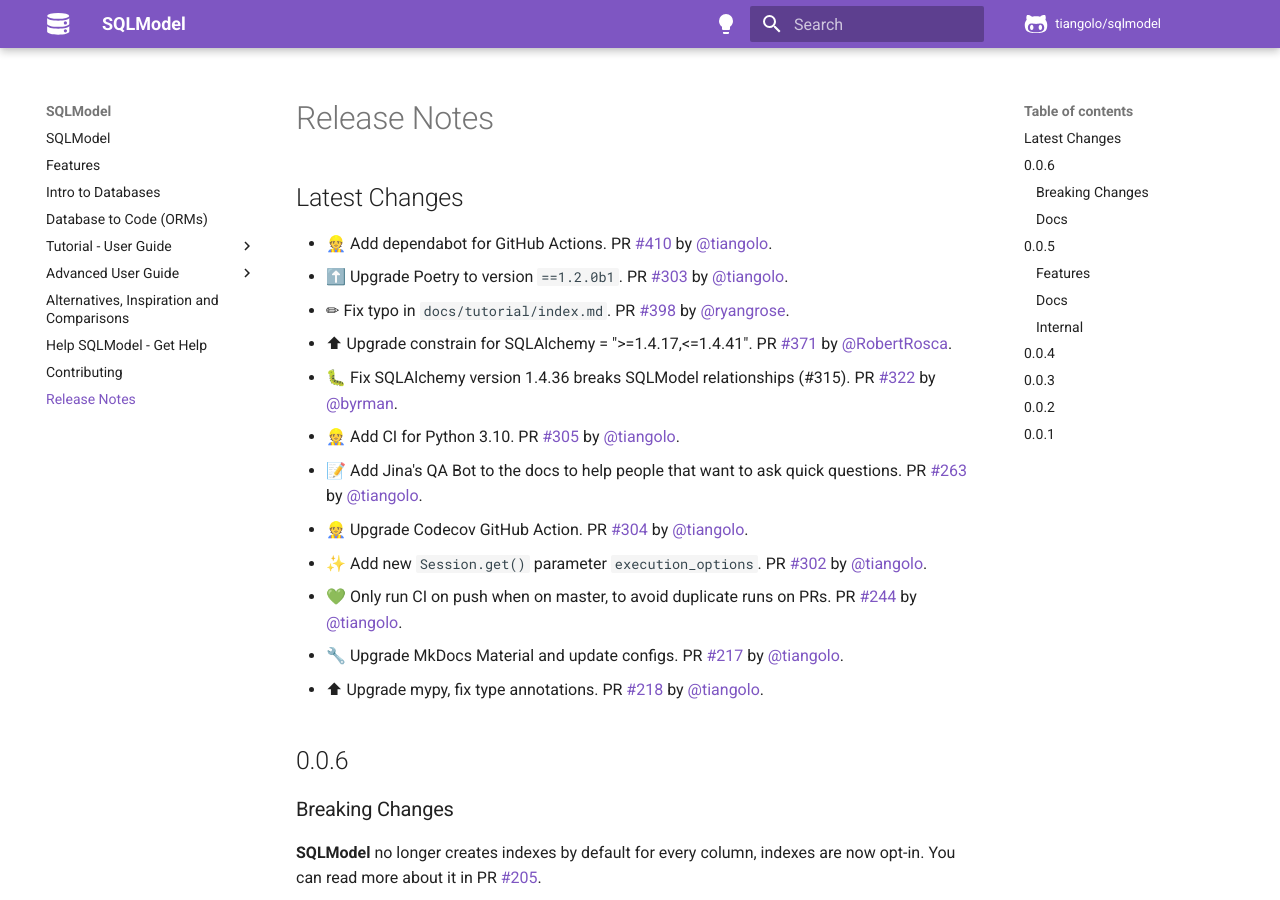
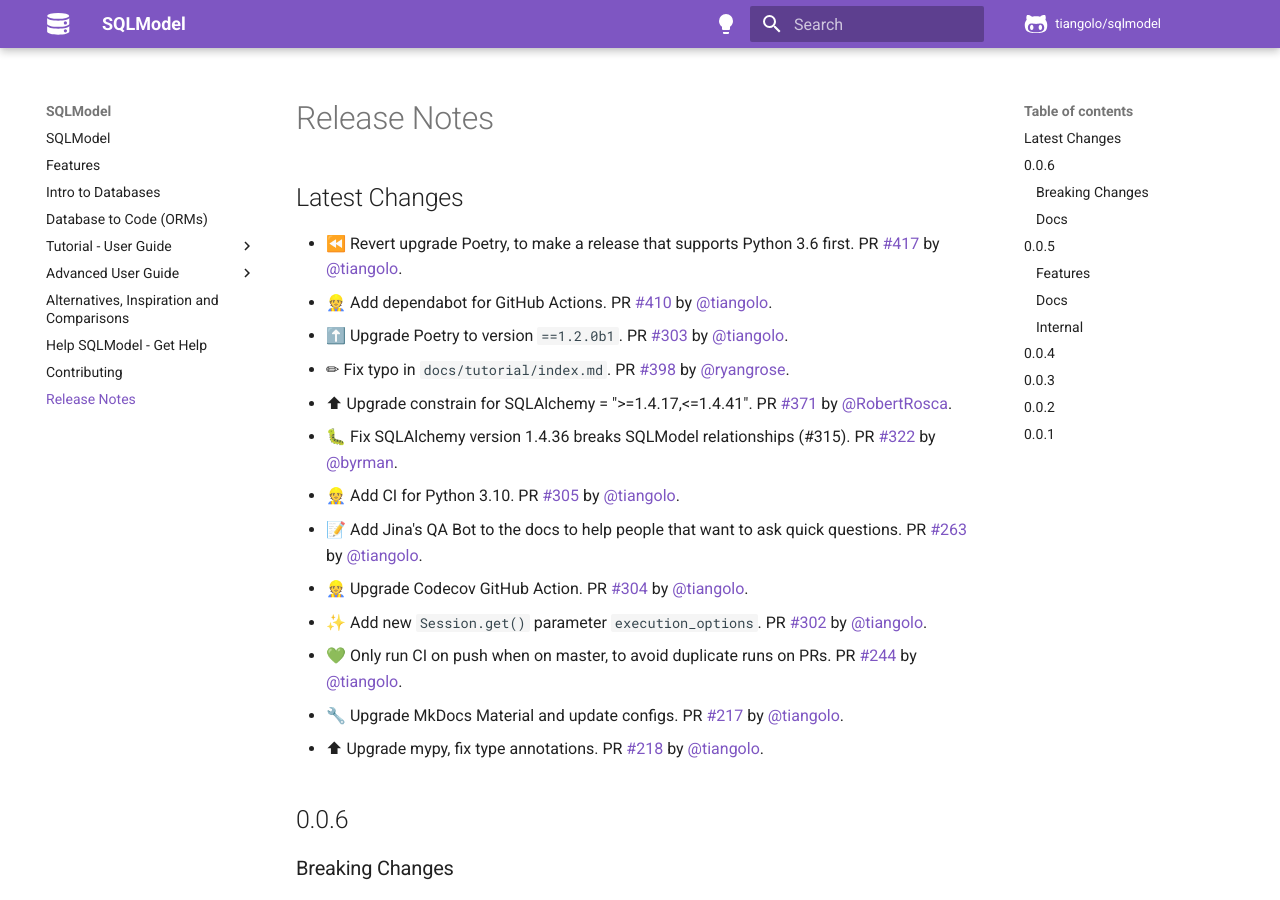
Before and after one commit to sztrakabalint/fastapi-sqlmodel, an MkDocs documentation site: the page built from docs/release-notes.md, in a window 1280 px wide and 900 px high. Built offline with MkDocs 1.6.1 and Material for MkDocs 9.7.7, drawn with Linux system fonts in a browser that asks for light colours; comment, search, counter and statistics services are not loaded.

Commit message:
📝 Update release notes

```diff
--- a/docs/release-notes.md
+++ b/docs/release-notes.md
@@ -2,6 +2,7 @@
 
 ## Latest Changes
 
+* ⏪ Revert upgrade Poetry, to make a release that supports Python 3.6 first. PR [#417](https://github.com/tiangolo/sqlmodel/pull/417) by [@tiangolo](https://github.com/tiangolo).
 * 👷 Add dependabot for GitHub Actions. PR [#410](https://github.com/tiangolo/sqlmodel/pull/410) by [@tiangolo](https://github.com/tiangolo).
 * ⬆️ Upgrade Poetry to version `==1.2.0b1`. PR [#303](https://github.com/tiangolo/sqlmodel/pull/303) by [@tiangolo](https://github.com/tiangolo).
 * ✏ Fix typo in `docs/tutorial/index.md`. PR [#398](https://github.com/tiangolo/sqlmodel/pull/398) by [@ryangrose](https://github.com/ryangrose).
```
